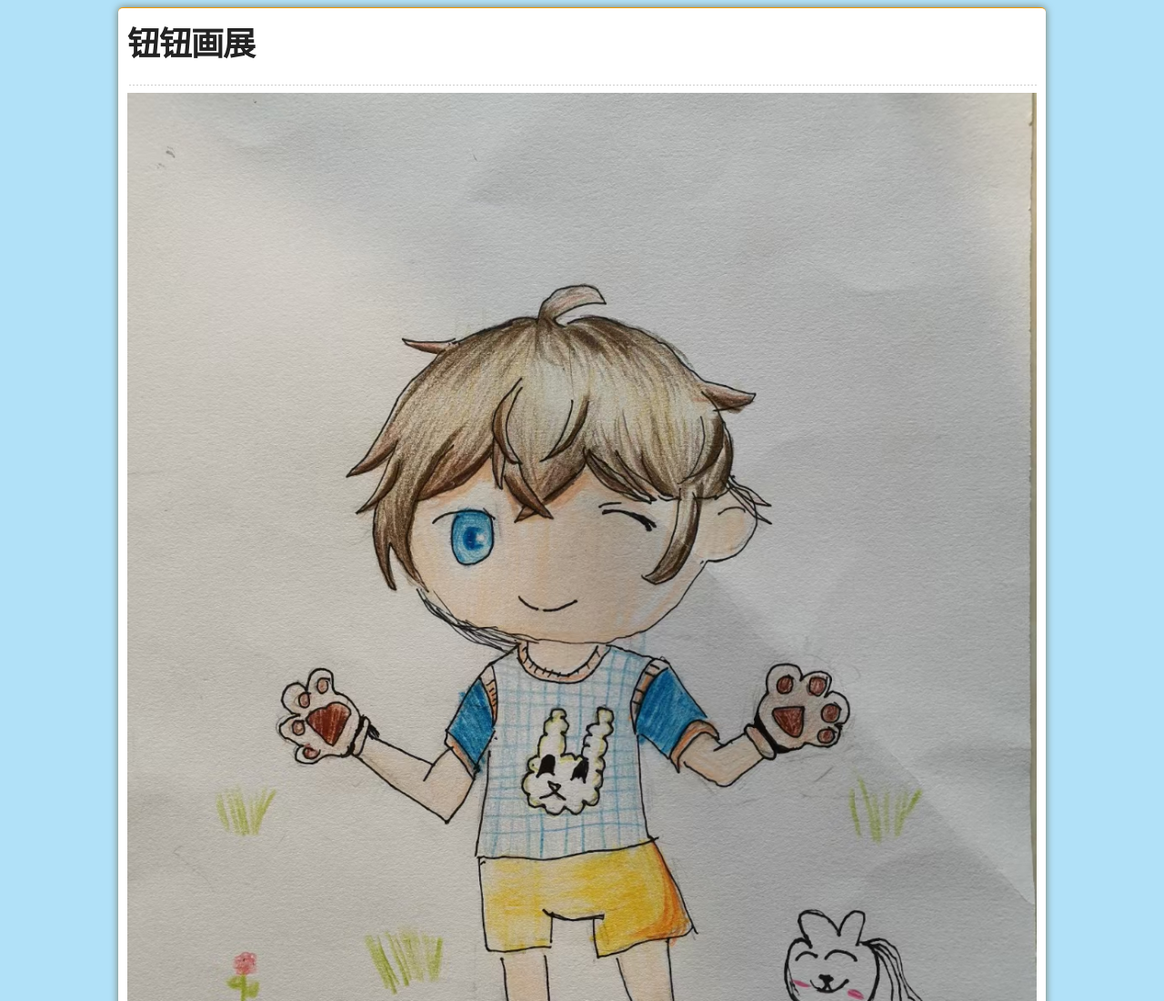
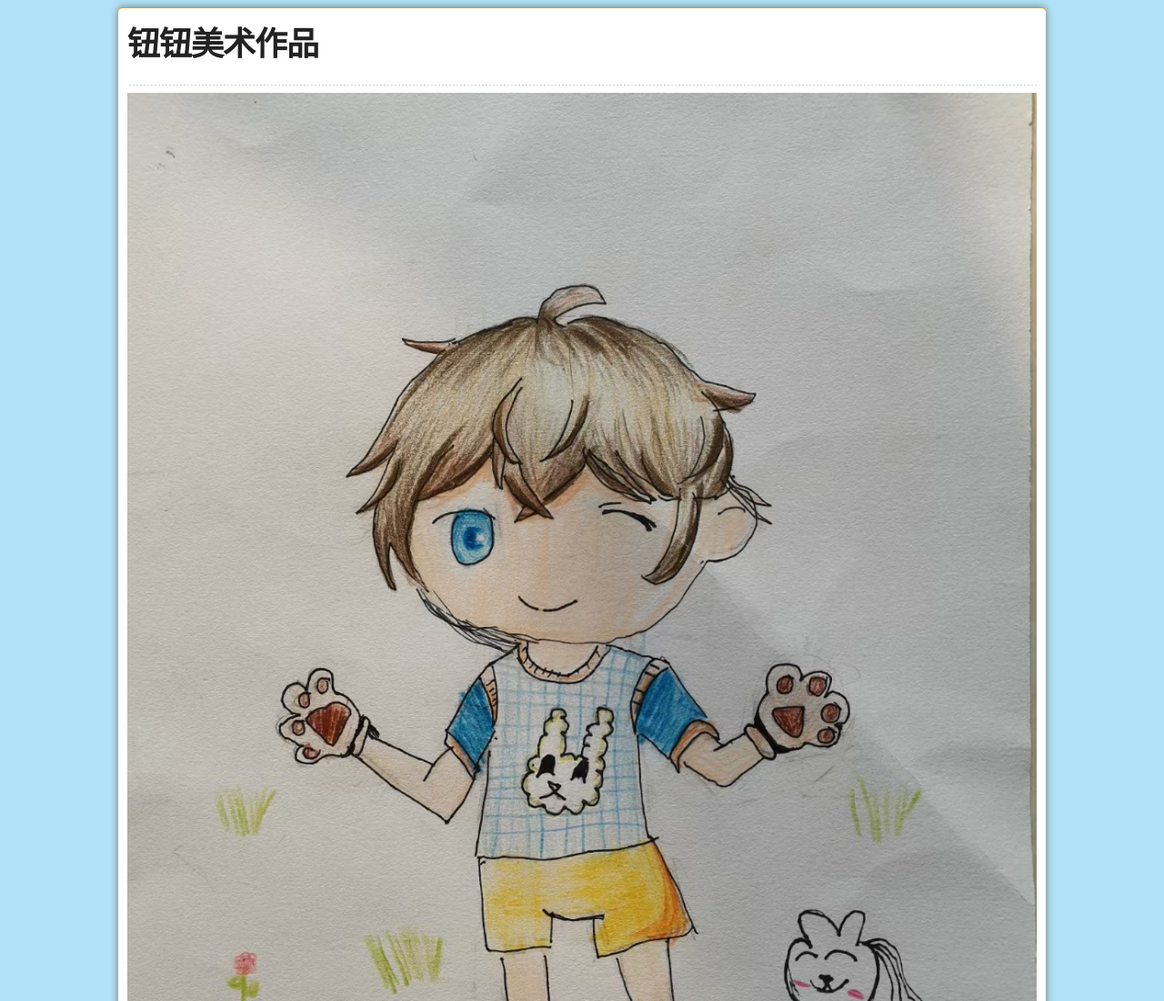
Before and after one commit to niupaint/niupaint.github.io, a plain HTML site: page index.html in a window 1280 px wide. Shown: the top 1100 px of the page at 91% size. Drawn offline with Linux system fonts and the light colour scheme.

Commit message:
Update index.html

```diff
--- a/index.html
+++ b/index.html
@@ -3,14 +3,14 @@
 <head>
 	<meta http-equiv="content-type" content="text/html; charset=utf-8" />
 	<link rel="stylesheet" href="/stylesheets/stylesheet.css">
-	<title>.:: 钮钮画展 ::.</title>
+	<title>.:: 钮钮美术作品 ::.</title>
 </head>
 <body>
 	<div id="main_content_wrap" class="outer">
 	<section id="main_content" class="inner">
 		<table width="100%">
 			<tr>
-				<h1>钮钮画展</h1>
+				<h1>钮钮美术作品</h1>
 			</tr>
 		</table>
 		<hr>
```
